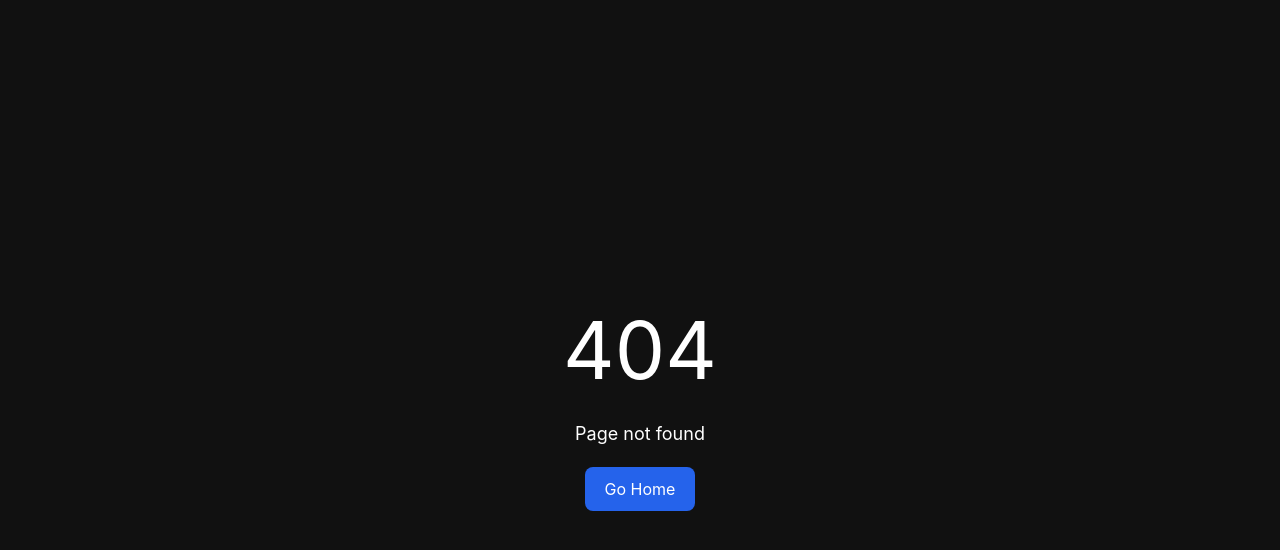
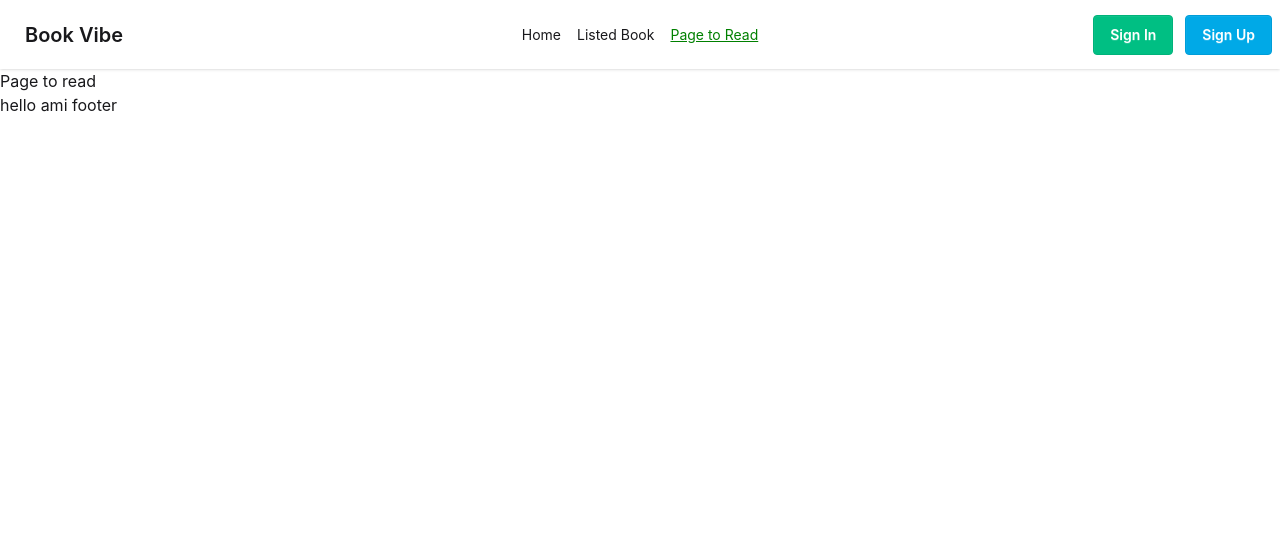
Before and after one commit to Al-Shahriar-Nazim/myLibray, a React (Vite) app: page /pageRead in a window 1280 px wide. Before the commit this address had no page. Shown: the top 550 px of the page. Built offline with nearby package versions, Linux system fonts and the light colour scheme.

Commit message:
added navbar

```diff
--- /dev/null
+++ b/src/component/Header/Navbar.css
@@ -0,0 +1,4 @@
+.active {
+  color: green;
+  text-decoration: underline;
+}
--- a/src/component/Header/Navbar.jsx
+++ b/src/component/Header/Navbar.jsx
@@ -1,11 +1,61 @@
-import React from 'react';
+import React from "react";
+import "./Navbar.css";
+import { NavLink } from "react-router";
 
 const Navbar = () => {
-    return (
-        <div>
-            hello ami navbar
+  const links = (
+    <>
+      <NavLink to="/" className="m-2">
+        Home
+      </NavLink>
+      <NavLink to="/listed" className="m-2">
+        Listed Book
+      </NavLink>
+      <NavLink to="/pageRead" className="m-2">
+        Page to Read
+      </NavLink>
+      {/* <NavLink to="/">Home</NavLink> */}
+    </>
+  );
+  return (
+    <div className="navbar bg-base-100 shadow-sm">
+      <div className="navbar-start">
+        <div className="dropdown">
+          <div tabIndex={0} role="button" className="btn btn-ghost lg:hidden">
+            <svg
+              xmlns="http://www.w3.org/2000/svg"
+              className="h-5 w-5"
+              fill="none"
+              viewBox="0 0 24 24"
+              stroke="currentColor"
+            >
+              {" "}
+              <path
+                strokeLinecap="round"
+                strokeLinejoin="round"
+                strokeWidth="2"
+                d="M4 6h16M4 12h8m-8 6h16"
+              />{" "}
+            </svg>
+          </div>
+          <ul
+            tabIndex="-1"
+            className="menu menu-sm dropdown-content bg-base-100 rounded-box z-1 mt-3 w-52 p-2 shadow"
+          >
+            {links}
+          </ul>
         </div>
-    );
+        <a className="btn btn-ghost text-xl">Book Vibe</a>
+      </div>
+      <div className="navbar-center hidden lg:flex">
+        <ul className="menu menu-horizontal px-1">{links}</ul>
+      </div>
+      <div className="navbar-end text-white">
+        <button className="btn btn-active btn-success mr-3 text-white">Sign In</button>
+        <button className="btn btn-active btn-info text-white">Sign Up</button>
+      </div>
+    </div>
+  );
 };
 
 export default Navbar;
--- /dev/null
+++ b/src/component/Listed/Listed.jsx
@@ -0,0 +1,11 @@
+import React from 'react';
+
+const Listed = () => {
+    return (
+        <div>
+            <h3>LIsted book</h3>
+        </div>
+    );
+};
+
+export default Listed;
--- /dev/null
+++ b/src/component/PageRead/PageRead.jsx
@@ -0,0 +1,11 @@
+import React from 'react';
+
+const PageRead = () => {
+    return (
+        <div>
+            <h3>Page to read</h3>
+        </div>
+    );
+};
+
+export default PageRead;
--- a/src/main.jsx
+++ b/src/main.jsx
@@ -7,24 +7,34 @@ import { RouterProvider } from "react-router/dom";
 import Root from "./Routes/Root/Root.jsx";
 import Home from "./Pages/Home/Home.jsx";
 import ErrorPage from "./Pages/ErrorPage/ErrorPage.jsx";
+import Listed from "./component/Listed/Listed.jsx";
+import PageRead from "./component/PageRead/PageRead.jsx";
 
 const router = createBrowserRouter([
   {
     path: "/",
     Component: Root,
+    errorElement: <ErrorPage></ErrorPage>,
     children: [
       {
         index: "true",
         path: "/",
-        errorElement: <ErrorPage></ErrorPage>,
         Component: Home,
+      },
+      {
+        path: "/listed",
+        Component: Listed,
+      },
+      {
+        path: "/pageRead",
+        Component: PageRead,
       },
     ],
   },
   {
     path: "*",
     Component: ErrorPage,
-  }
+  },
 ]);
 
 createRoot(document.getElementById("root")).render(
```
